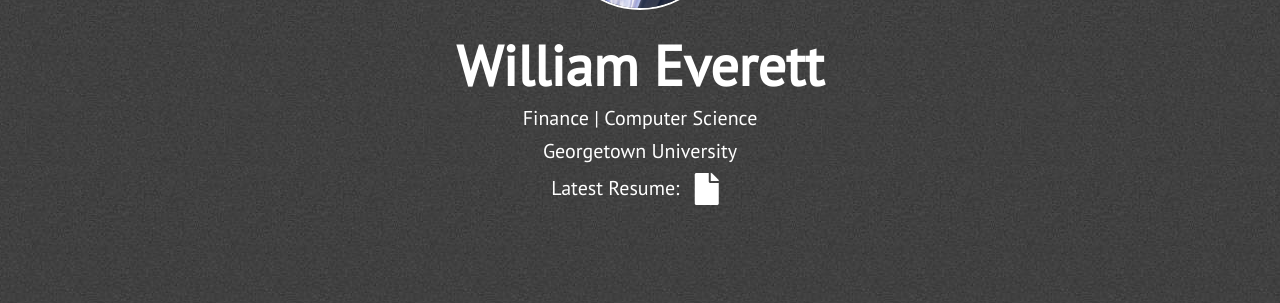
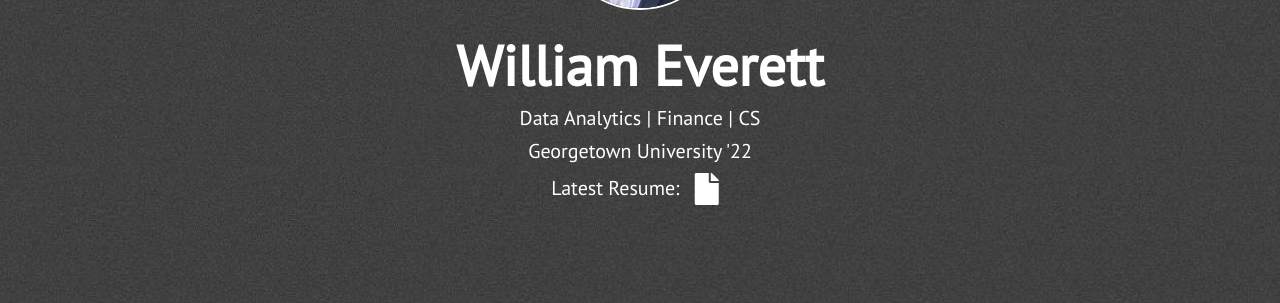
Before and after one commit to wae10/wae10.github.io, a Jekyll site: the page built from index.html, in a window 1280 px wide and 900 px high. Shown: the part 427-730 px from the top of the window. Built offline with Jekyll 4.4.1, drawn with Linux system fonts in a browser that asks for light colours; nearby versions of some CDN libraries.

Commit message:
site description

```diff
--- a/_config.yml
+++ b/_config.yml
@@ -1,5 +1,5 @@
 title: William Everett
-description: Finance | Computer Science
+description: Data Analytics | Finance | CS
 site_title: 'William Everett'
 
 # Build settings
--- a/_includes/nav.html
+++ b/_includes/nav.html
@@ -6,7 +6,7 @@
         </div>
         <div class="head-name head-title animated" id="head-name">{{ site.title }}</div>
         <div class="head-punchline animated">{{ site.description }} </div>
-        <div class="head-punchline animated"> Georgetown University </div>
+        <div class="head-punchline animated"> Georgetown University '22</div>
 
         <!-- <div class="head-icon animated">
             <a href="../assets/Everett_William_Resume.pdf"><img src="../assets/images/resume.png"/>
```
Also changed, not shown: 4 other files.
